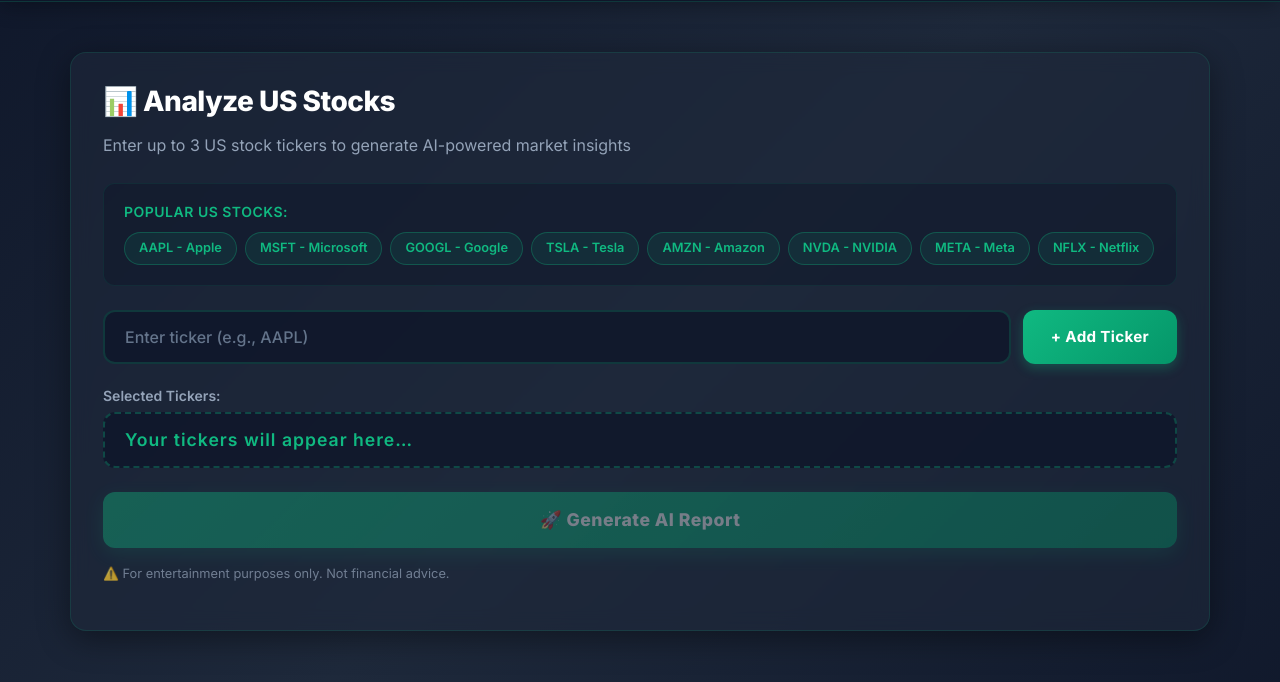
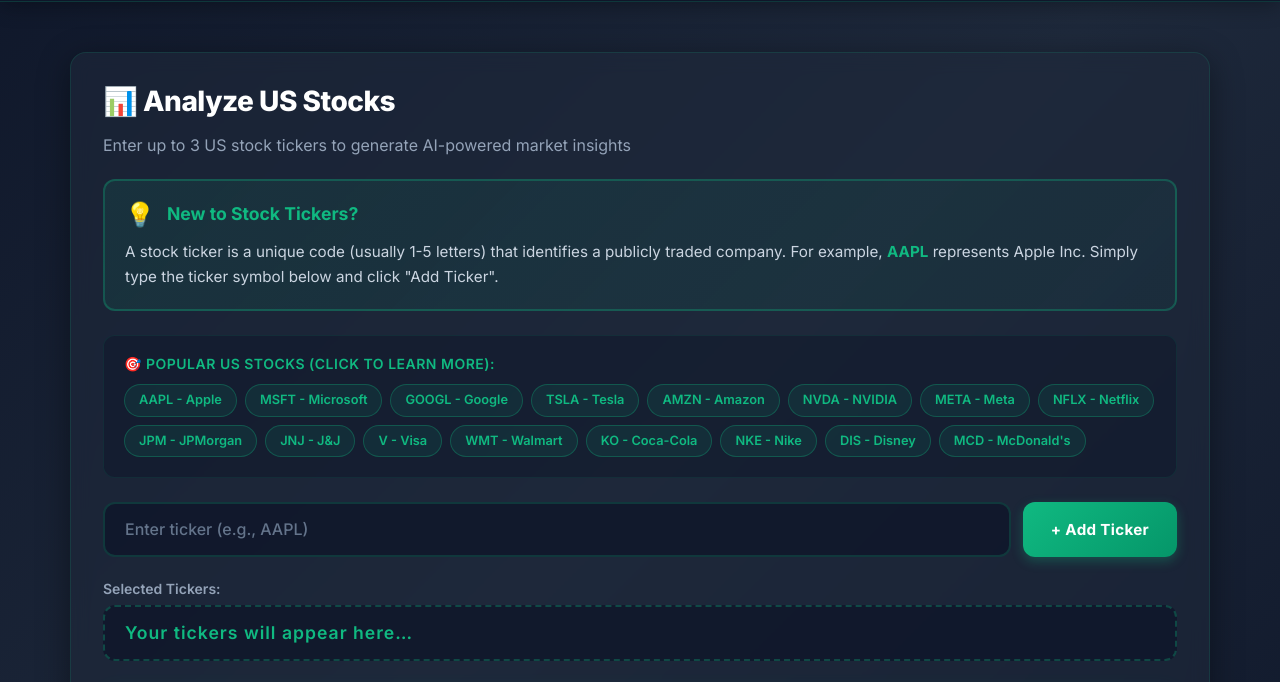
Before and after one commit to DanielMagar/AIStockAdvisor, a website built with Vite: page index.html in a window 1280 px wide. Shown: the part 85-767 px from the top of the page. Built offline with nearby package versions, Linux system fonts and the light colour scheme.

```diff
--- a/index.css
+++ b/index.css
@@ -111,6 +111,44 @@
    STOCK EXAMPLES
 ========================= */
 
+.guide-section {
+  margin: 20px 0;
+  padding: 20px;
+  background: linear-gradient(135deg, rgba(16, 185, 129, 0.1), rgba(16, 185, 129, 0.05));
+  border-radius: 12px;
+  border: 2px solid rgba(16, 185, 129, 0.3);
+}
+
+.guide-header {
+  display: flex;
+  align-items: center;
+  gap: 12px;
+  margin-bottom: 12px;
+}
+
+.guide-icon {
+  font-size: 1.5rem;
+}
+
+.guide-header h3 {
+  margin: 0;
+  font-size: 1.1rem;
+  font-weight: 700;
+  color: #10b981;
+}
+
+.guide-text {
+  margin: 0;
+  line-height: 1.6;
+  color: #cbd5e1;
+  font-size: 0.95rem;
+}
+
+.guide-text strong {
+  color: #10b981;
+  font-weight: 700;
+}
+
 .stock-examples {
   margin: 24px 0;
   padding: 20px;
@@ -144,11 +182,13 @@
   font-weight: 600;
   color: #10b981;
   transition: all 0.2s ease;
+  cursor: help;
 }
 
 .chip:hover {
   background: rgba(16, 185, 129, 0.2);
-  transform: translateY(-1px);
+  transform: translateY(-2px);
+  box-shadow: 0 4px 12px rgba(16, 185, 129, 0.3);
 }
 
 /* =========================
--- a/index.html
+++ b/index.html
@@ -50,17 +50,36 @@
 				</p>
 			</div>
 
+			<div class="guide-section">
+				<div class="guide-header">
+					<span class="guide-icon">💡</span>
+					<h3>New to Stock Tickers?</h3>
+				</div>
+				<p class="guide-text">
+					A stock ticker is a unique code (usually 1-5 letters) that identifies a publicly traded company.
+					For example, <strong>AAPL</strong> represents Apple Inc. Simply type the ticker symbol below and click "Add Ticker".
+				</p>
+			</div>
+
 			<div class="stock-examples">
-				<span class="example-label">Popular US Stocks:</span>
+				<span class="example-label">🎯 Popular US Stocks (Click to learn more):</span>
 				<div class="stock-chips">
-					<span class="chip">AAPL - Apple</span>
-					<span class="chip">MSFT - Microsoft</span>
-					<span class="chip">GOOGL - Google</span>
-					<span class="chip">TSLA - Tesla</span>
-					<span class="chip">AMZN - Amazon</span>
-					<span class="chip">NVDA - NVIDIA</span>
-					<span class="chip">META - Meta</span>
-					<span class="chip">NFLX - Netflix</span>
+					<span class="chip" title="Apple Inc. - Technology">AAPL - Apple</span>
+					<span class="chip" title="Microsoft Corporation - Technology">MSFT - Microsoft</span>
+					<span class="chip" title="Alphabet Inc. - Technology">GOOGL - Google</span>
+					<span class="chip" title="Tesla Inc. - Automotive/Energy">TSLA - Tesla</span>
+					<span class="chip" title="Amazon.com Inc. - E-commerce">AMZN - Amazon</span>
+					<span class="chip" title="NVIDIA Corporation - Semiconductors">NVDA - NVIDIA</span>
+					<span class="chip" title="Meta Platforms Inc. - Social Media">META - Meta</span>
+					<span class="chip" title="Netflix Inc. - Streaming">NFLX - Netflix</span>
+					<span class="chip" title="JPMorgan Chase & Co. - Banking">JPM - JPMorgan</span>
+					<span class="chip" title="Johnson & Johnson - Healthcare">JNJ - J&J</span>
+					<span class="chip" title="Visa Inc. - Financial Services">V - Visa</span>
+					<span class="chip" title="Walmart Inc. - Retail">WMT - Walmart</span>
+					<span class="chip" title="Coca-Cola Company - Beverages">KO - Coca-Cola</span>
+					<span class="chip" title="Nike Inc. - Apparel">NKE - Nike</span>
+					<span class="chip" title="Disney - Entertainment">DIS - Disney</span>
+					<span class="chip" title="McDonald's Corporation - Fast Food">MCD - McDonald's</span>
 				</div>
 			</div>
 
```
